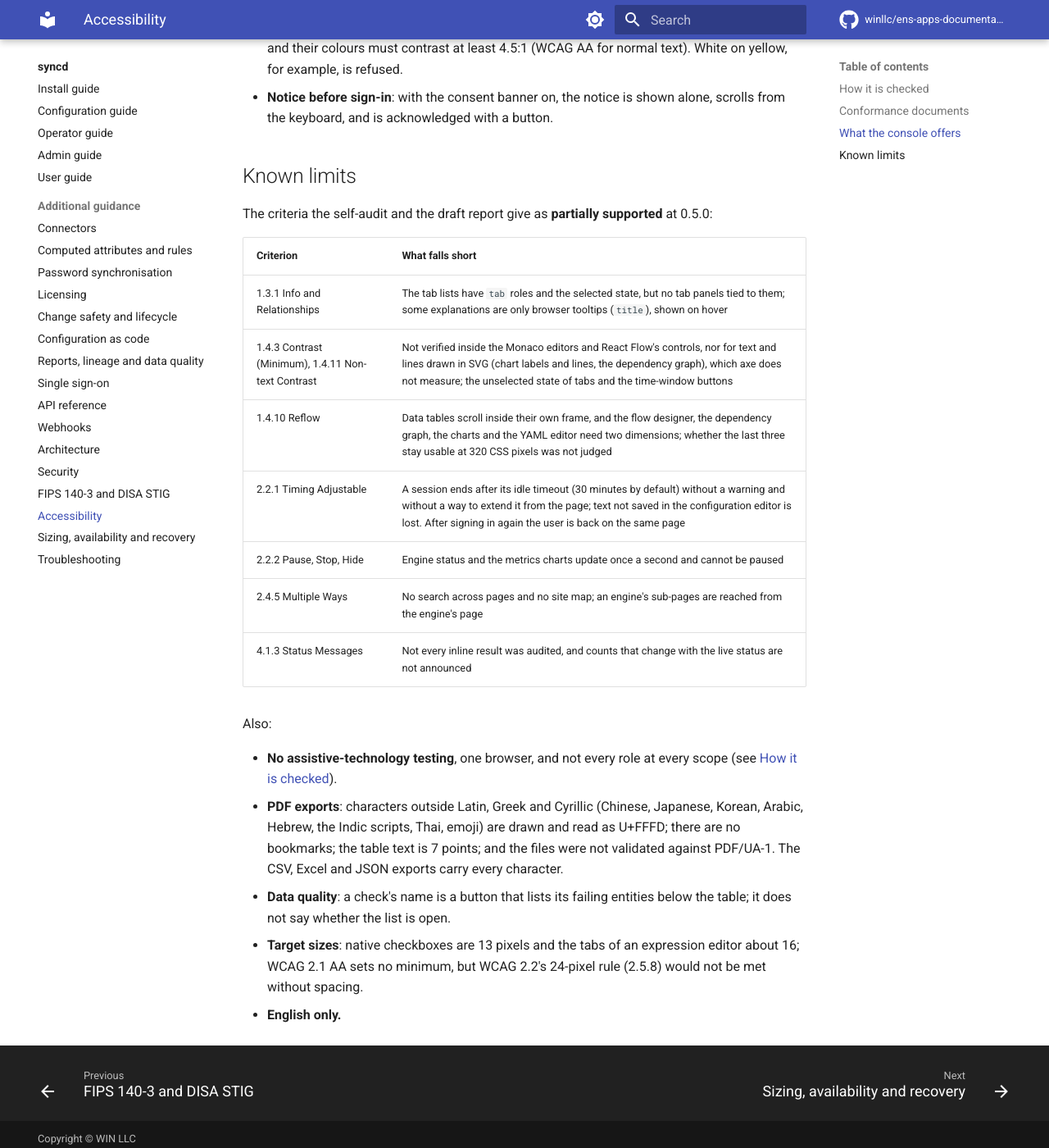
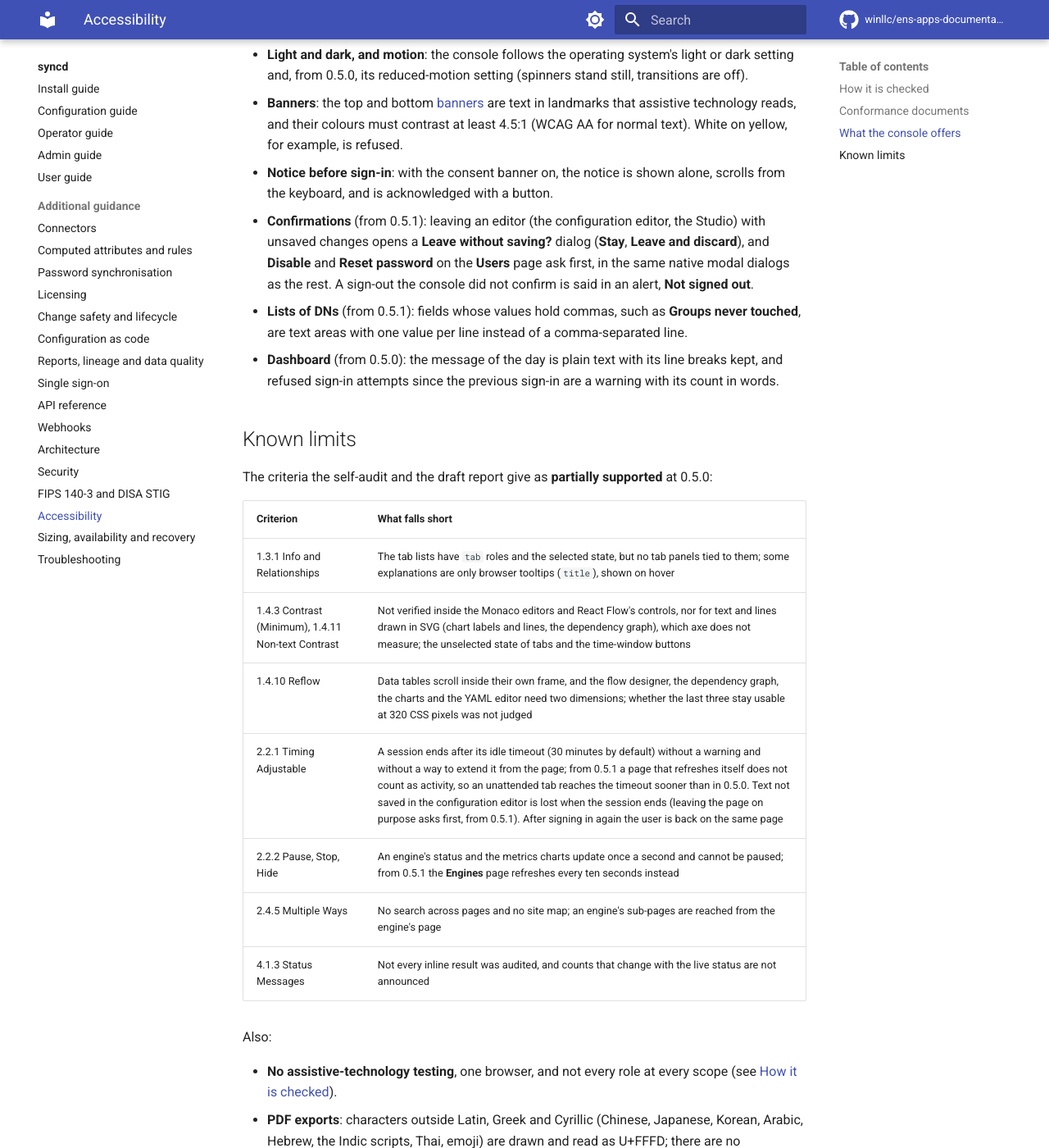
Before and after one commit to winllc/ens-apps-documentation, an MkDocs documentation site: the page built from docs/syncd/accessibility.md, in a window 1280 px wide and 1400 px high, scrolled down 3877 px. Shown: the whole window at 82% size. Built offline with MkDocs 1.6.1 and Material for MkDocs 9.7.7, drawn with Linux system fonts in a browser that asks for light colours; comment, search, counter and statistics services are not loaded; some of the changed text lies outside the part shown.

Commit message:
syncd 0.5.1: security, sign-in, console guides, API, webhooks
Checked against the tag v0.5.1 (7da4d9e). Security: the running
configuration and Compare mask the engine's environment secrets (the
critical 0.5.0 exposure, with advice for consoles that ran it), the
cross-site check that replaces "no CSRF check", sign-in and lockout
fixes, approval by the accountable person, the publish hook's decision
rules, Git sync's first-parent walk, the audit additions, and the engine's
key RPCs. Admin and user guides: the message of the day, previous
sign-in, Users page changes, confirmations and editor fixes. API: the new
endpoints and fields, masking and the SSO token idle limit. FIPS, SSO,
webhooks, reports, accessibility and config as code follow. Release
statements use what CI published for 0.5.1: files on the portal, images
and chart on GHCR, unsigned files.

Co-Authored-By: Claude Opus 5.5 <noreply@anthropic.com>
Claude-Session: https://claude.ai/code/session_015i4tKYu9HNnoicm7dBSptk

```diff
--- a/docs/syncd/accessibility.md
+++ b/docs/syncd/accessibility.md
@@ -8,13 +8,15 @@ technology, or with users, and no accessibility auditor has reviewed them. syncd
 claim conformance: the report lists several criteria as only partially supported (see
 [Known limits](#known-limits)).
 
-This page describes syncd 0.5.0 (commit `a9d17c6`).
+This page describes syncd 0.5.1 (tag `v0.5.1`, commit `7da4d9e`). The self-audit and the draft
+report in the source still describe 0.5.0's console; what 0.5.1 changes for accessibility is noted
+below.
 
 ## How it is checked
 
 | Check | Status |
 |---|---|
-| Automated accessibility scan | **axe-core 4.14** through Playwright, with the rule tags `wcag2a`, `wcag2aa`, `wcag21a` and `wcag21aa`, in Chromium, on every route of the UI and every dialog, each in the light and the dark theme: 104 checks (64 page states, 40 dialog states), 208 scans (`console/web/e2e/a11y.spec.ts`, and `x509.spec.ts` for the sign-in page with certificate sign-in). The build fails on a violation axe rates serious or critical, and a test fails for a route that no check visits. The run at 0.5.0 reports no violation of any impact |
+| Automated accessibility scan | **axe-core 4.14** through Playwright, with the rule tags `wcag2a`, `wcag2aa`, `wcag21a` and `wcag21aa`, in Chromium, on every route of the UI and every dialog, each in the light and the dark theme: 104 checks (64 page states, 40 dialog states), 208 scans (`console/web/e2e/a11y.spec.ts`, and `x509.spec.ts` for the sign-in page with certificate sign-in). The build fails on a violation axe rates serious or critical, and a test fails for a route that no check visits. The run at 0.5.0 reports no violation of any impact. 0.5.1 adds a check of the dialog that now confirms a password reset before the one-time password is shown; the counts above are 0.5.0's |
 | Exclusions from the scan | The insides of the Monaco code editors and React Flow's own canvas, controls and attribution, which the libraries generate. Their names, keyboard behaviour and the alternatives around them are tested instead; colour contrast inside them is **not** verified |
 | Keyboard and behaviour tests | In the same suite: the skip link, page titles and the announcement of a navigation, status regions, every dialog (its name, focus moved in and kept in, **Escape**, focus given back), the notice before sign-in, adding and removing a role assignment, unlocking an account, the Promote dialog, leaving the code editors, the data flow designer without a pointer, focus order against visual order on eight pages, reflow at 320 and 640 CSS pixels on seventeen pages and two dialogs, and text spacing on five pages |
 | Contrast | Calculated for the palette steps the UI uses for text, field borders and the focus ring: body text 17:1 (light) and 16:1 (dark), secondary text 4.8:1 and 6.7:1, field borders 4.8:1 and 6.7:1, the focus ring 5.3:1 and 6.7:1 |
@@ -112,6 +114,15 @@ separate accessibility contact. Ask ENS Solutions when a procurement needs a rev
   text). White on yellow, for example, is refused.
 - **Notice before sign-in**: with the consent banner on, the notice is shown alone, scrolls from the
   keyboard, and is acknowledged with a button.
+- **Confirmations** (from 0.5.1): leaving an editor (the configuration editor, the Studio) with
+  unsaved changes opens a **Leave without saving?** dialog (**Stay**, **Leave and discard**), and
+  **Disable** and **Reset password** on the **Users** page ask first, in the same native modal
+  dialogs as the rest. A sign-out the console did not confirm is said in an alert, **Not signed
+  out**.
+- **Lists of DNs** (from 0.5.1): fields whose values hold commas, such as **Groups never touched**,
+  are text areas with one value per line instead of a comma-separated line.
+- **Dashboard** (from 0.5.0): the message of the day is plain text with its line breaks kept, and
+  refused sign-in attempts since the previous sign-in are a warning with its count in words.
 
 ## Known limits
 
@@ -122,8 +133,8 @@ The criteria the self-audit and the draft report give as **partially supported**
 | 1.3.1 Info and Relationships | The tab lists have `tab` roles and the selected state, but no tab panels tied to them; some explanations are only browser tooltips (`title`), shown on hover |
 | 1.4.3 Contrast (Minimum), 1.4.11 Non-text Contrast | Not verified inside the Monaco editors and React Flow's controls, nor for text and lines drawn in SVG (chart labels and lines, the dependency graph), which axe does not measure; the unselected state of tabs and the time-window buttons |
 | 1.4.10 Reflow | Data tables scroll inside their own frame, and the flow designer, the dependency graph, the charts and the YAML editor need two dimensions; whether the last three stay usable at 320 CSS pixels was not judged |
-| 2.2.1 Timing Adjustable | A session ends after its idle timeout (30 minutes by default) without a warning and without a way to extend it from the page; text not saved in the configuration editor is lost. After signing in again the user is back on the same page |
-| 2.2.2 Pause, Stop, Hide | Engine status and the metrics charts update once a second and cannot be paused |
+| 2.2.1 Timing Adjustable | A session ends after its idle timeout (30 minutes by default) without a warning and without a way to extend it from the page; from 0.5.1 a page that refreshes itself does not count as activity, so an unattended tab reaches the timeout sooner than in 0.5.0. Text not saved in the configuration editor is lost when the session ends (leaving the page on purpose asks first, from 0.5.1). After signing in again the user is back on the same page |
+| 2.2.2 Pause, Stop, Hide | An engine's status and the metrics charts update once a second and cannot be paused; from 0.5.1 the **Engines** page refreshes every ten seconds instead |
 | 2.4.5 Multiple Ways | No search across pages and no site map; an engine's sub-pages are reached from the engine's page |
 | 4.1.3 Status Messages | Not every inline result was audited, and counts that change with the live status are not announced |
 
```
Also changed, not shown: docs/syncd/admin-guide.md (+1 -1 lines), docs/syncd/fips-and-stig.md (+5 -3 lines), docs/syncd/index.md (+1 -1 lines), docs/syncd/security.md (+5 -2 lines).
